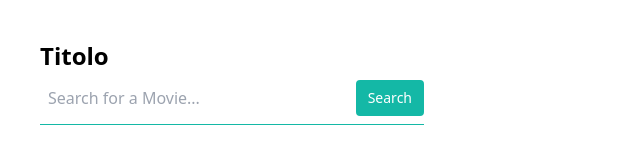
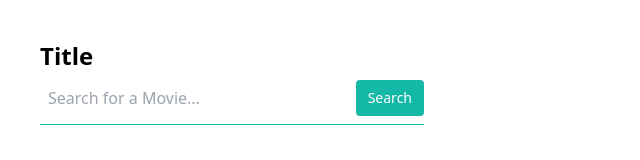
Before and after one commit to davidecondoluci/filmflix, a React (Vite) app: page / in a window 1280 px wide. Shown: the top 160 px of the page, without its empty margins (0-640 px from the left). Built offline with nearby package versions, Linux system fonts and the light colour scheme.

Commit message:
delete element

```diff
--- a/src/App.jsx
+++ b/src/App.jsx
@@ -1,6 +1,6 @@
 import React, { useState, useEffect } from "react";
 import Search from "./components/Search";
-import Card from "./components/Card"; // Assicurati che questo percorso sia corretto
+import Card from "./components/Card";
 
 const API_URL = "http://www.omdbapi.com/?apikey=652f2e5d";
 
@@ -29,10 +29,10 @@
   return (
     <div className="flex flex-col">
       <header className="sticky top-0 bg-white">
-        <h1 className="text-2xl font-bold">Titolo</h1>
+        <h1 className="text-2xl font-bold">Title</h1>
         <Search handleSearchInput={handleSearchInput} />
       </header>
-      <main className="grid grid-cols-1 sm:grid-cols-2 md:grid-cols-3 lg:grid-cols-4 gap-4">
+      <main className="grid grid-cols-1 sm:grid-cols-2 md:grid-cols-3 lg:grid-cols-4 gap-4 mt-8">
         {movies.map((movie, index) => (
           <Card key={index} movie={movie} />
         ))}
--- a/src/components/Card.jsx
+++ b/src/components/Card.jsx
@@ -6,7 +6,6 @@
       <img className="w-full" src={movie.Poster} alt={movie.Title} />
       <div className="px-6 py-4">
         <div className="font-bold text-xl mb-2">{movie.Title}</div>
-        <p className="text-gray-700 text-base">{movie.Year}</p>
       </div>
     </div>
   );
--- a/src/components/Search.jsx
+++ b/src/components/Search.jsx
@@ -2,7 +2,7 @@
 
 function Search({ handleSearchInput }) {
   const handleSubmit = (e) => {
-    e.preventDefault(); // previene il refresh della pagina
+    e.preventDefault();
   };
 
   return (
```
